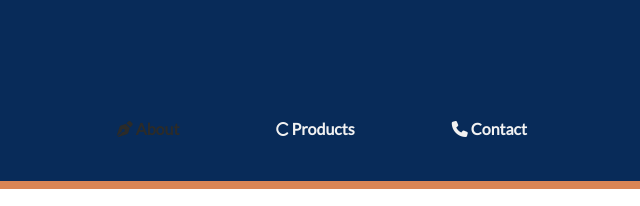
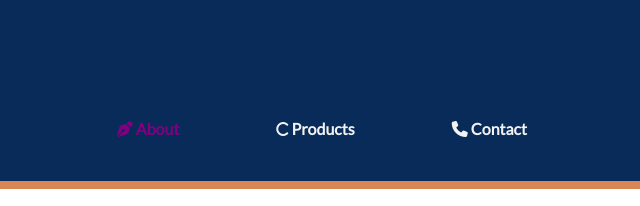
Before and after one commit to Vixtorperez/gulp-roast-m18, a plain HTML site: page index.html in a window 1280 px wide. In both pictures the pointer is over the link "About". Shown: the top 206 px of the page, 640-1280 px from the left. Drawn offline with Linux system fonts and the light colour scheme.

Commit message:
Update styles.css

```diff
--- a/css/styles.css
+++ b/css/styles.css
@@ -36,7 +36,7 @@ body {
 
 
   a:hover {
-    color: #2B2B29;
+    color: purple;
     text-decoration: none;
   }
 
```
